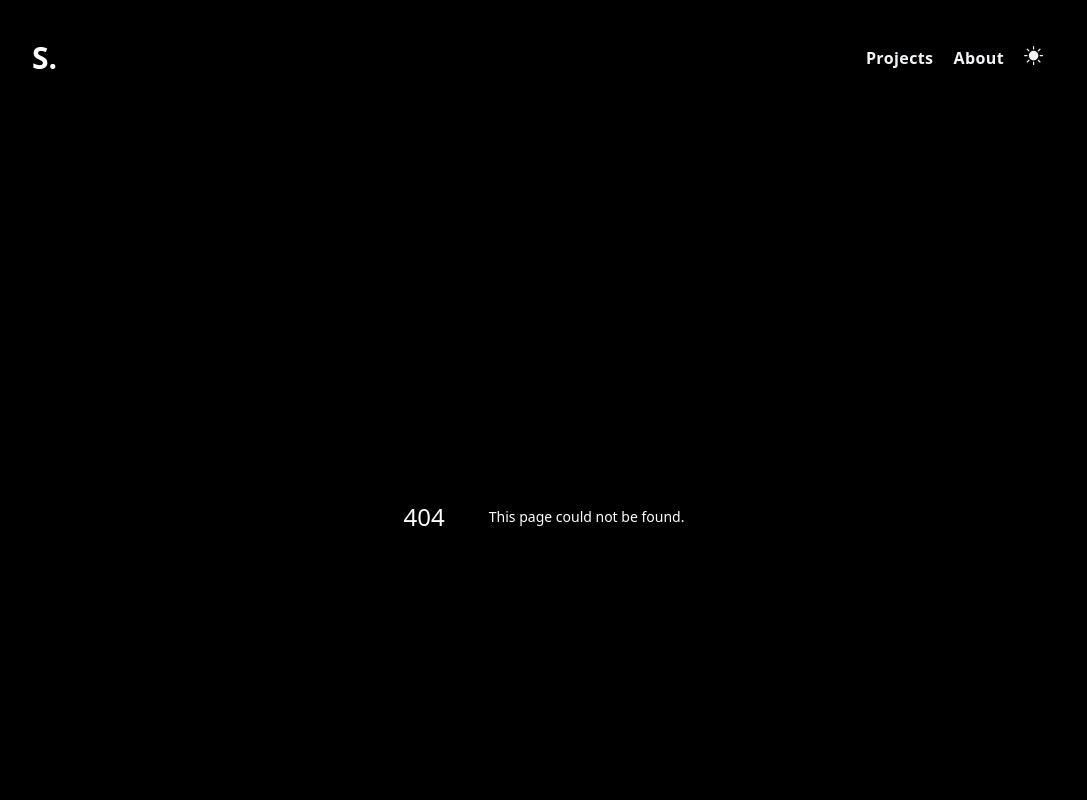
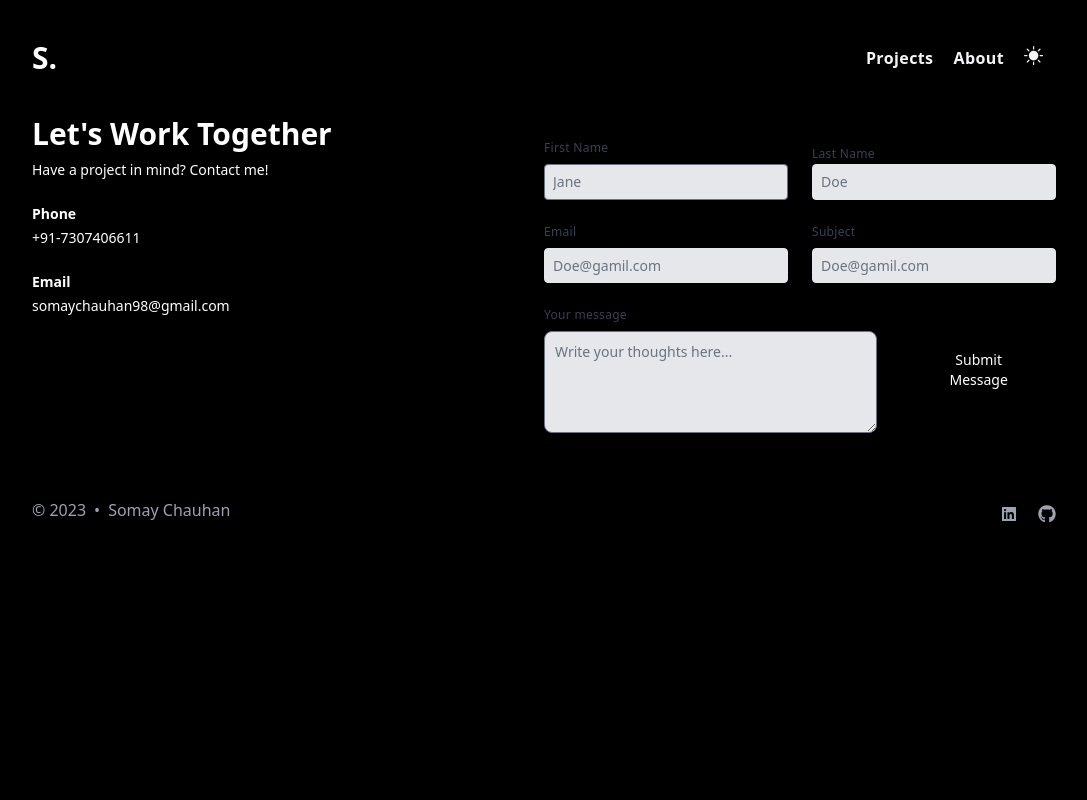
Before and after one commit to SomayChauhan/somay-chauhan, a Next.js app: page /contact in a window 1280 px wide. Before the commit this address had no page. Shown: the top 800 px of the page, without its empty margins (96-1183 px from the left). Built offline with nearby package versions, Linux system fonts and the light colour scheme.

Commit message:
contact page added

```diff
--- a/src/app/about/page.tsx
+++ b/src/app/about/page.tsx
@@ -76,7 +76,7 @@ export default function About() {
           <div className="md:w-3/5 space-y-8">
             {Object.keys(techStack).map((key: string) => (
               <div className="flex flex-col md:flex-row">
-                <h3 className="md:w-1/3 font-light text-sm">{key}</h3>
+                <h3 className="md:w-1/3 text-l mb-4 font-medium md:mb-0">{key}</h3>
                 <div className="md:w-2/3">
                   <div className="flex flex-wrap flex justify-between ">
                     {techStack[key].map((el: { name: string; link?: string }) => (
--- /dev/null
+++ b/src/app/contact/page.tsx
@@ -0,0 +1,137 @@
+'use client';
+import MainLayout from '@/components/layouts/MainLayout';
+import { motion } from 'framer-motion';
+import Image from 'next/image';
+import { useState } from 'react';
+
+export default function About() {
+  const whileHover = {
+    position: 'relative',
+    zIndex: 10,
+    background: 'white',
+    scale: [1, 1.4, 1.2],
+    rotate: [0, 10, -10, 0],
+    transition: {
+      duration: 0.2,
+    },
+  };
+  const letterVariant = {
+    hidden: { opacity: 0, y: 50 },
+    visible: { opacity: 1, y: 0 },
+  };
+
+  const sentenceVariant = {
+    hidden: { opacity: 1 },
+    visible: {
+      opacity: 1,
+      transition: {
+        delay: 0.2,
+        staggerChildren: 0.1,
+      },
+    },
+  };
+  const text = "Let's Work Together";
+  return (
+    <MainLayout>
+      <div className="flex flex-col items-between md:flex-row md:justify-between ">
+        <div className="flex flex-col space-y-6">
+          <div className="space-y-2">
+            <h1 className="text-3xl font-bold">Let's Work Together</h1>
+            <h4 className="text-sm font-light">Have a project in mind? Contact me!</h4>
+          </div>
+          <div className="space-y-1">
+            <h4 className="text-sm font-semibold">Phone</h4>
+            <p className="text-sm font-light">+91-7307406611</p>
+          </div>
+          <div className="space-y-1">
+            <h4 className="text-sm font-semibold">Email</h4>
+            <p className="text-sm font-light">somaychauhan98@gmail.com</p>
+          </div>
+        </div>
+        <form className="w-full max-w-lg mt-6">
+          <div className="flex flex-wrap -mx-3 ">
+            <div className="w-full md:w-1/2 px-3 mb-6">
+              <label
+                className="block mb-2 text-sm font-medium tracking-wide text-gray-700 text-xs font-bold mb-2"
+                for="grid-first-name"
+              >
+                First Name
+              </label>
+              <input
+                className="appearance-none block text-sm w-full bg-gray-200 text-gray-700 border rounded py-2 px-2 leading-tight focus:ring-blue-500 focus:border-blue-500 focus:bg-white"
+                id="grid-first-name"
+                type="text"
+                placeholder="Jane"
+              />
+              {/* <p className="text-red-500 text-xs italic">Please fill out this field.</p> */}
+            </div>
+            <div className="w-full md:w-1/2 px-3 mb-6">
+              <label
+                className="bblock mb-2 text-sm font-medium tracking-wide text-gray-700 text-xs font-bold mb-2"
+                for="grid-last-name"
+              >
+                Last Name
+              </label>
+              <input
+                className="appearance-none block text-sm w-full bg-gray-200 text-gray-700 border border-gray-200 rounded py-2 px-2 leading-tight focus:bg-white focus:ring-blue-500 focus:border-blue-500"
+                id="grid-last-name"
+                type="text"
+                placeholder="Doe"
+              />
+            </div>
+            <div className="w-full md:w-1/2 px-3 mb-6">
+              <label
+                className="block mb-2 text-sm font-medium tracking-wide text-gray-700 text-xs font-bold mb-2"
+                for="grid-email"
+              >
+                Email
+              </label>
+              <input
+                className="appearance-none block w-full text-sm bg-gray-200 text-gray-700 border border-gray-200 rounded py-2 px-2 leading-tight  focus:bg-white focus:ring-blue-500 focus:border-blue-500"
+                id="grid-email"
+                type="text"
+                placeholder="Doe@gamil.com"
+              />
+            </div>
+            <div className="w-full md:w-1/2 px-3 mb-6">
+              <label
+                className="block mb-2 text-sm font-medium tracking-wide text-gray-700 text-xs font-bold mb-2"
+                for="grid-subject"
+              >
+                Subject
+              </label>
+              <input
+                className="appearance-none block w-full text-sm bg-gray-200 text-gray-700 border border-gray-200 rounded py-2 px-2 leading-tight focus:ring-blue-500 focus:border-blue-500 focus:bg-white"
+                id="grid-subject"
+                type="text"
+                placeholder="Doe@gamil.com"
+              />
+            </div>
+            <div className="w-full md:w-2/3 px-3 mb-6">
+              <label
+                htmlFor="message"
+                className="block mb-2 text-sm font-medium tracking-wide text-gray-700 text-xs font-bold mb-2"
+              >
+                Your message
+              </label>
+              <textarea
+                id="message"
+                rows={4}
+                className="block p-2.5 w-full text-sm rounded-lg text-gray-700 border bg-gray-200 focus:ring-blue-500 focus:border-blue-500 focus:bg-white"
+                placeholder="Write your thoughts here..."
+              ></textarea>
+            </div>
+            <div className="w-full px-3 md:w-1/3 flex items-center justify-center mb-6">
+              <motion.button
+                whileHover={whileHover}
+                className="rounded-full bg-dullYellow text-sm text-center h-20 w-20 hover:z-10 hover:border-2 hover:border-black"
+              >
+                Submit Message
+              </motion.button>
+            </div>
+          </div>
+        </form>
+      </div>
+    </MainLayout>
+  );
+}
```
